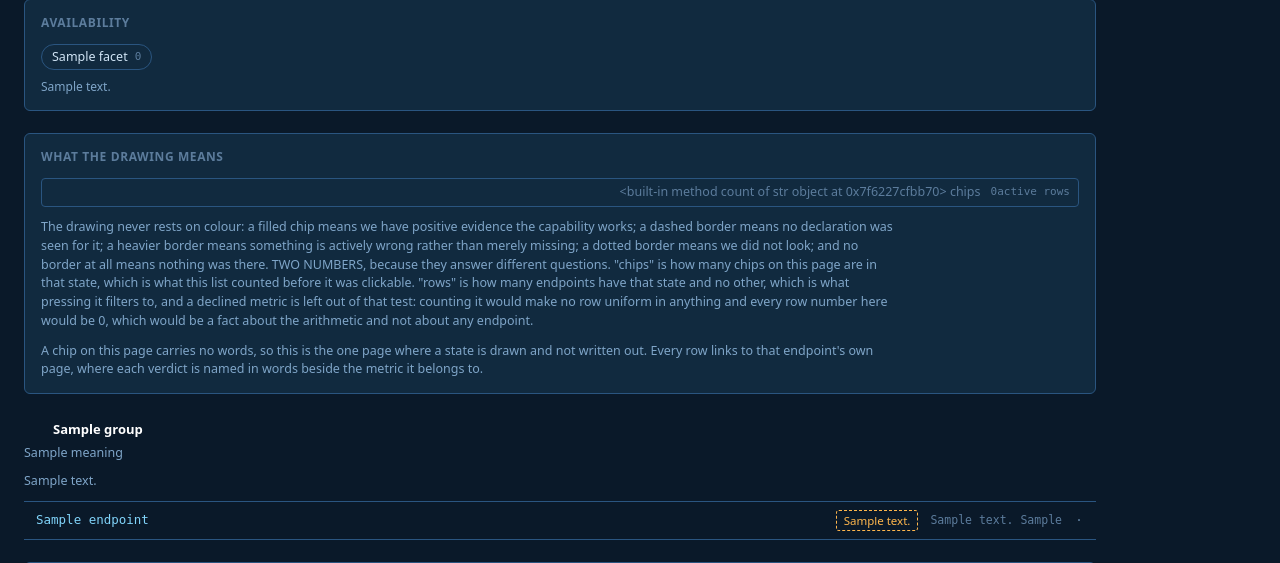
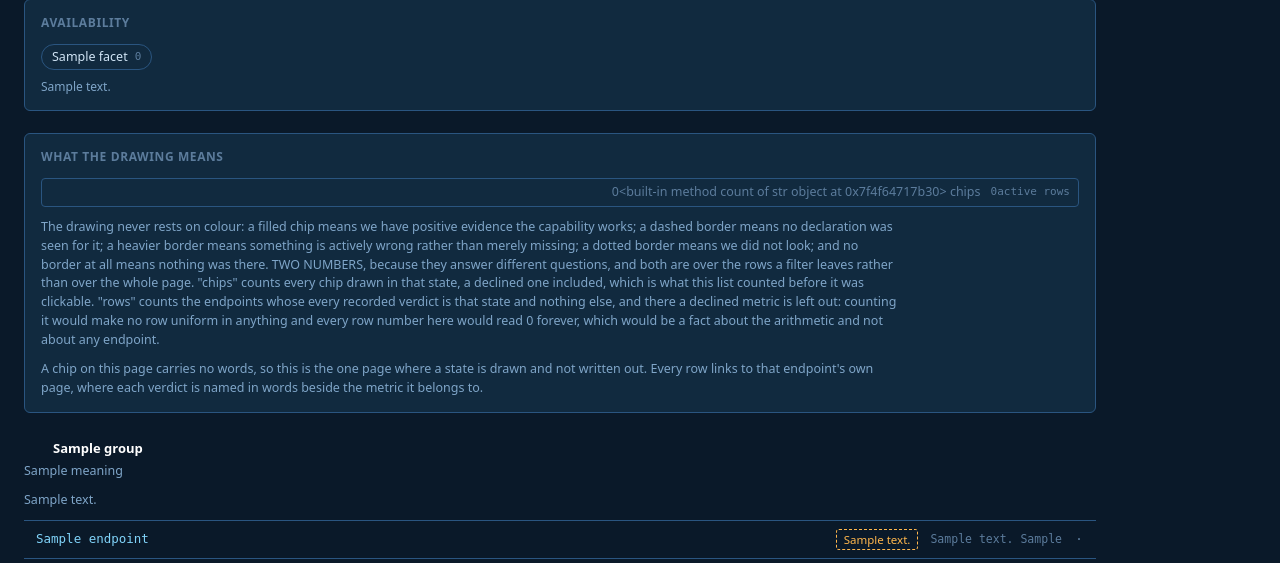
Before and after one commit to MaastrichtU-IDS/sparqlwatch, a Python web app: template web/templates/index.html in a window 1280 px wide. Shown: the part 271-834 px from the top of the page. Run offline with Jinja, Linux system fonts and the light colour scheme; the template is opened without the code that fills it: most values are stand-ins (such as "Sample title", 1, 10 or a date in 2020).

Commit message:
Make both of the legend's numbers live, and stop guessing a group's predicate
Six findings from the re-review, all in prose or in a coupling rather than in an
answer the page gives today.

The legend's rows carried two counts and only one of them moved. A filtered row
read "3373 chips 0 rows": two numbers over two different populations in one
button with nothing saying so. Both are now counted over the rows the filter
leaves, through one shared predicate so they cannot condition on different rows,
and the note says both are conditional and which one includes a declined chip.

The facet group names came from a list in the script that duplicated the set the
template already renders. inGroup then fell through to the state predicate for
any name it did not recognise, so a fourth group would have been counted as a
state and filtered nothing, silently. The names are read from the DOM and an
unknown one now matches nothing, which fails visibly instead.

A comment claimed the equal-numbers branch of the availability disclosure is
"every sweep so far". It is reached by no store here: on 2026-08-24 unreached is
482 and other is 486, because four endpoints answered absent, so the page says
"482 of these 486". Same shape as the lesson already in this stage's ledger about
a comment asserting a property being a good place to look for its absence.

The state panel restated the count contract locally as "which is what pressing
it filters to", which stopped being true when the counts became conditional, and
was true only in the state a test without a browser can see. Removed, and the
test that pinned the phrase now asserts its absence. Two byte figures for the
same fix disagreed: eighteen, not ten. And the last brittle length assertion
counted against len(verdict_encoding.STATES), off by one on any store holding an
unrecognised verdict, which is the blind spot that let the blank count survive.

Driven in jsdom over the real 543-endpoint page: 17 chips, 0 mismatches between
what a chip prints and what pressing it reveals; the reported defect gone
(pressing available leaves the indeterminate chip reading 0, not 402); both
legend numbers moving together (3373 chips / 402 rows unfiltered, 81 / 0 under a
filter). Index 452,136 to 454,868 bytes.

Co-Authored-By: Claude Opus 5 <noreply@anthropic.com>

```diff
--- a/web/templates/index.html
+++ b/web/templates/index.html
@@ -314,13 +314,14 @@
       merely missing; a dotted border means we did not look; and no border at all
       means nothing was there.
 
-      TWO NUMBERS, because they answer different questions. "chips" is how many
-      chips on this page are in that state, which is what this list counted
-      before it was clickable. "rows" is how many endpoints have that state and
-      no other, which is what pressing it filters to, and a declined metric is
-      left out of that test: counting it would make no row uniform in anything
-      and every row number here would be 0, which would be a fact about the
-      arithmetic and not about any endpoint.
+      TWO NUMBERS, because they answer different questions, and both are over
+      the rows a filter leaves rather than over the whole page. "chips" counts
+      every chip drawn in that state, a declined one included, which is what
+      this list counted before it was clickable. "rows" counts the endpoints
+      whose every recorded verdict is that state and nothing else, and there a
+      declined metric is left out: counting it would make no row uniform in
+      anything and every row number here would read 0 forever, which would be a
+      fact about the arithmetic and not about any endpoint.
     </p>
     <p class="note">
       A chip on this page carries no words, so this is the one page where a state
@@ -485,7 +486,12 @@
   var total = document.querySelectorAll("[data-endpoint]").length;
   var empty = document.getElementById("nothing");
   var POSITIVE = { "verified": 1, "undeclared-but-verified": 1 };
-  var NAMES = ["availability", "metric", "state"];
+  /* The facet groups, read off the document rather than written here. A
+     fourth group added to the template used to be counted as a state by
+     inGroup's fall-through and would have filtered nothing, silently: the
+     same shape as the parentNode walk this script no longer does. */
+  var NAMES = [].slice.call(document.querySelectorAll("[data-facet-group]"))
+    .map(function (section) { return section.getAttribute("data-facet-group"); });
 
   /* One row's facts, read once. Re-reading the DOM per keystroke per chip per
      row is 543 rows times 8 chips times three questions, and the page is meant
@@ -502,17 +508,23 @@
      still a lookup for something the caller knows. */
   function facts(row, group) {
     var cells = [].slice.call(row.querySelectorAll(".cells > span"));
-    var measured = {}, states = {}, only = null, count = 0;
+    var measured = {}, states = {}, only = null, count = 0, drawn = {};
     cells.forEach(function (cell) {
+      /* EVERY drawn chip is tallied, including a declined one, because that
+         tally is the legend's "chips" number and the legend lists a state for
+         the declines too. The measured/uniform tests below skip them, which is
+         the asymmetry app.py's _state_facets argues for at length. */
+      var cls = cell.className.replace(/^enc-/, "");
+      drawn[cls] = (drawn[cls] || 0) + 1;
       if (!cell.hasAttribute("data-verdict")) { return; }
       measured[cell.textContent.trim()] = 1;
-      var cls = cell.className.replace(/^enc-/, "");
       if (!states[cls]) { states[cls] = 1; count += 1; only = cls; }
     });
     var av = group.getAttribute("data-availability");
     return {
       url: row.getAttribute("data-endpoint").toLowerCase(),
       metrics: measured,
+      drawn: drawn,
       uniform: count === 1 ? only : null,
       available: POSITIVE[av] ? "available" : "not-available"
     };
@@ -524,16 +536,36 @@
     });
   });
 
+  /* How many chips are drawn in one state among the rows a filter leaves, which
+     is the legend's other number. Counted over the same rows the row count is
+     conditioned on, so the two move together and mean the same population. */
+  function drawn(chip, q, picked) {
+    var seen = 0;
+    rows.forEach(function (r) {
+      if (!survives(r, q, picked, chip.name)) { return; }
+      seen += r.f.drawn[chip.value] || 0;
+    });
+    return seen;
+  }
+
   /* Each chip with the count span it prints into, and the words after the
      number kept exactly as the server wrote them: the state chips print
      "402 rows" and the other two groups a bare number, and which it is belongs
      to the template rather than being spelled here a second time. */
   var chips = buttons.map(function (el) {
     var span = el.querySelector(".f-count");
+    /* The legend's rows carry a SECOND number, the chips drawn in that state,
+       which used to be written once by the server and then sat still while the
+       number beside it moved. One filtered row read "3373 chips 0 rows": two
+       counts over two different populations in one button, with nothing saying
+       so. Both are live now, and both are over the rows currently shown. */
+    var chipSpan = el.querySelector(".l-count");
     return {
       el: el,
       span: span,
+      chipSpan: chipSpan,
       suffix: span ? span.textContent.replace(/^\s*\d*/, "") : "",
+      chipSuffix: chipSpan ? chipSpan.textContent.replace(/^\s*\d*/, "") : "",
       name: el.getAttribute("data-facet"),
       value: el.getAttribute("data-facet-value")
     };
@@ -548,12 +580,17 @@
   /* Does one row satisfy one group's selection? Asked by the filter and by the
      counts, so what a chip's number means and what pressing it does cannot come
      apart into two tests that agree today. */
+  /* One predicate per group, and NO fall-through: a name this function does
+     not know matches nothing rather than being treated as a state, so a group
+     added to the template without a predicate here hides every row instead of
+     quietly filtering none of them. Failing visibly is the whole difference. */
   function inGroup(f, name, values) {
     if (name === "availability") { return values.indexOf(f.available) >= 0; }
     if (name === "metric") {
       return values.some(function (abbr) { return f.metrics[abbr]; });
     }
-    return !!f.uniform && values.indexOf(f.uniform) >= 0;
+    if (name === "state") { return !!f.uniform && values.indexOf(f.uniform) >= 0; }
+    return false;
   }
 
   /* The number one chip prints: the rows matching the text box and every OTHER
@@ -566,16 +603,25 @@
 
      Its own group is skipped rather than intersected, so a chip's number does
      not fall to 0 because a sibling chip beside it is pressed. */
+  /* Whether one row survives everything EXCEPT the group a chip belongs to,
+     which is the standard faceted-count contract: a chip says how many rows it
+     would add, not how many are showing. Shared by both counters so they can
+     never condition on different rows. */
+  function survives(r, q, picked, skip) {
+    if (q && r.f.url.indexOf(q) < 0) { return false; }
+    for (var i = 0; i < NAMES.length; i += 1) {
+      var other = NAMES[i];
+      if (other !== skip && picked[other].length &&
+          !inGroup(r.f, other, picked[other])) { return false; }
+    }
+    return true;
+  }
+
   function count(chip, q, picked) {
     var n = 0;
     rows.forEach(function (r) {
-      if (q && r.f.url.indexOf(q) < 0) { return; }
-      for (var i = 0; i < NAMES.length; i += 1) {
-        var other = NAMES[i];
-        if (other !== chip.name && picked[other].length &&
-            !inGroup(r.f, other, picked[other])) { return; }
-      }
-      if (inGroup(r.f, chip.name, [chip.value])) { n += 1; }
+      if (survives(r, q, picked, chip.name) &&
+          inGroup(r.f, chip.name, [chip.value])) { n += 1; }
     });
     return n;
   }
@@ -612,6 +658,9 @@
       if (chip.span) {
         chip.span.textContent = count(chip, q, picked) + chip.suffix;
       }
+      if (chip.chipSpan) {
+        chip.chipSpan.textContent = drawn(chip, q, picked) + chip.chipSuffix;
+      }
     });
     if (shown) {
       shown.textContent = filtering
```
Also changed, not shown: web/app.py (+12 -4 lines), web/tests/test_index.py (+20 -3 lines).
